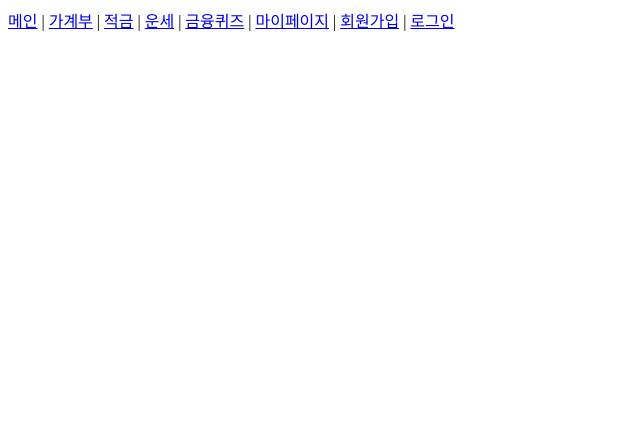
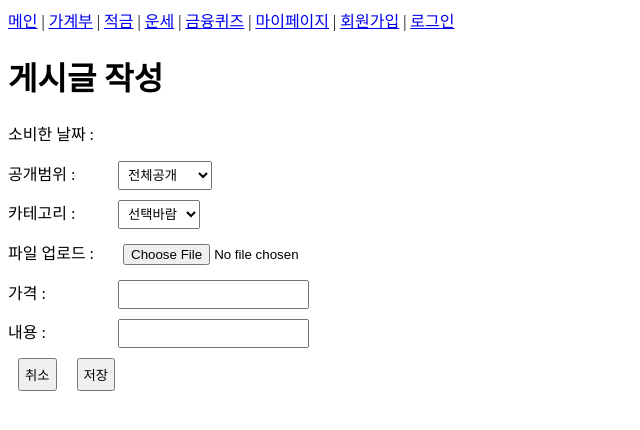
Before and after one commit to xongeeuse/finpjt, a Vue app in the folder final-pjt-front/: page /post-page in a window 1280 px wide. Shown: the top 430 px of the page, without its empty margins (0-640 px from the left). Built offline with nearby package versions, Linux system fonts and the light colour scheme.

Commit message:
Feat: 로그인 기능

```diff
--- a/final-pjt-front/src/App.vue
+++ b/final-pjt-front/src/App.vue
@@ -7,15 +7,51 @@
     <RouterLink :to="{ name: 'QuizView' }">금융퀴즈</RouterLink> |
     <RouterLink :to="{ name: 'MyPageView' }">마이페이지</RouterLink> |
     <RouterLink :to="{ name: 'SignupView' }">회원가입</RouterLink> |
-    <RouterLink :to="{ name: 'LoginView' }">로그인</RouterLink>
+    <a href="#" @click.prevent="toggleLoginModal">로그인</a>
   </nav>
   <RouterView/>
+
+  <div v-show="isLoginModalOpen" class="modal-overlay" @click="toggleLoginModal">
+    <div class="modal-content" @click.stop>
+      <!-- Login.vue 컴포넌트를 여기서 불러옴 -->
+      <Login />
+      <!-- 닫기 버튼 -->
+      <button @click="toggleLoginModal">닫기</button>
+    </div>
+  </div>
 </template>
 
 <script setup>
-import { RouterLink, RouterView } from "vue-router";
+import { ref } from "vue";
+import { RouterLink, RouterView } from "vue-router"
+import Login from "./components/accounts/Login.vue"
+
+// 모달 상태 관리
+const isLoginModalOpen = ref(false)
+
+const toggleLoginModal = () => {
+  isLoginModalOpen.value = !isLoginModalOpen.value;
+}
 </script>
 
 <style scoped>
+/* 모달 오버레이 (배경 어둡게 처리) */
+.modal-overlay {
+  position: fixed;
+  top: 0;
+  left: 0;
+  width: 100vw;
+  height: 100vh;
+  background-color: rgba(0, 0, 0, 0.5);
+  display: flex;
+  justify-content: center;
+  align-items: center;
+}
 
+/* 모달 콘텐츠 */
+.modal-content {
+  background-color: white;
+  padding: 20px;
+  border-radius: 8px;
+}
 </style>
--- a/final-pjt-front/src/components/accounts/Login.vue
+++ b/final-pjt-front/src/components/accounts/Login.vue
@@ -1,10 +1,24 @@
 <template>
   <div>
     <h1>로그인</h1>
+    <form action="">
+      <label for="id">ID : </label>
+      <input type="text" v-model="id" name="id" id="id">
+
+      <label for="password">PW : </label>
+      <input type="password" v-model="password" name="password" id="password">
+      <input type="submit" value="로그인">
+    </form>
   </div>
 </template>
 
 <script setup>
+import { ref } from 'vue'
+import { useCalendarStore } from '@/stores/counter';
+const id = ref('')
+const password = ref('')
+
+
 
 </script>
 
--- a/final-pjt-front/src/components/calendar/MonthCalendar.vue
+++ /dev/null
@@ -1,118 +0,0 @@
-<template>
-  <div class="calendar">
-     <nav>
-        <h3>{{ cal.yearText }} - {{ cal.monthText }}</h3>
-        <div class="navs">
-           <button @click="prevMonth">prev</button>
-           <button @click="nextMonth">next</button>
-        </div>
-     </nav>
-
-     <section class="dow">
-        <div v-for="day in days" :key="day" class="day">{{ day }}</div>
-     </section>
-
-     <section class="body">
-        <div v-for="week in cal.getWeeks()" :key="week" class="week">
-           <div v-for="date in week.days()" :key="date.ymdText" class="cell" :class="{ oob: !cal.containsDate(date), today: cal.isToday(date), sunday: date.weekOffset === 0, saturday: date.weekOffset === 6 }">
-              <span class="date">{{ date.date }}</span>
-           </div>
-        </div>
-     </section>
-  </div>
-  </template>
-
-  <script setup>
-  import { ref } from 'vue';
-  import { Calendar } from './Calendar'; // 경로 수정됨
-
-  const days = ['Sun', 'Mon', 'Tue', 'Wed', 'Thu', 'Fri', 'Sat'];
-  const currentYear = new Date().getFullYear();
-  const currentMonth = new Date().getMonth() + 1;
-
-  let cal = ref(Calendar.fromYm(currentYear, currentMonth));
-
-  const prevMonth = () => {
-     cal.value = cal.value.prevMonth();
-  };
-
-  const nextMonth = () => {
-     cal.value = cal.value.nextMonth();
-  };
-  </script>
-
-  <style scoped>
-  .calendar {
-     display: flex;
-     flex-direction: column;
-     height: auto;
-  }
-
-  .navs {
-     display: flex;
-     justify-content: space-between;
-     margin-bottom: 10px;
-  }
-
-  .navs button {
-     padding: 5px 10px;
-  }
-
-  .dow {
-     display: grid;
-     grid-template-columns: repeat(7, 1fr);
-     text-align: center;
-  }
-
-  .dow .day {
-     font-weight: bold;
-     padding-bottom: 10px;
-  }
-
-  .body {
-     display: grid;
-     grid-template-columns: repeat(7, 1fr);
-  }
-
-  .week {
-     display: contents; /* 각 주의 날짜를 그리드 내에서 개별적으로 배치 */
-  }
-
-  .cell {
-     display: flex;
-     justify-content: center;
-     align-items: center;
-     height: 80px;
-     border-bottom: 1px solid #e0e0e0;
-  }
-
-  .date {
-     display: inline-block;
-     width: 40px;
-     height: 40px;
-     line-height: 40px;
-     text-align: center;
-     border-radius: 50%;
-  }
-
-  .oob .date {
-     color: #ccc; /* 현재 달에 속하지 않는 날짜 흐리게 */
-  }
-
-  .today .date {
-     background-color: lightblue; /* 오늘 날짜 강조 */
-  }
-
-  .sunday .date {
-     color: red; /* 일요일 빨간색 */
-  }
-
-  .saturday .date {
-     color: blue; /* 토요일 파란색 */
-  }
-
-  /* 마우스 오버 시 날짜 셀 강조 */
-  .cell:hover .date {
-      background-color: rgba(0, 0, 255, 0.1);
-  }
-  </style>
--- a/final-pjt-front/src/router/index.js
+++ b/final-pjt-front/src/router/index.js
@@ -3,6 +3,7 @@ import FortuneView from "@/views/FortuneView.vue";
 import LoginView from "@/views/LoginView.vue";
 import MainView from "@/views/MainView.vue";
 import MyPageView from "@/views/MyPageView.vue";
+import PostPageView from "@/views/PostPageView.vue";
 import QuizView from "@/views/QuizView.vue";
 import SavingView from "@/views/SavingView.vue";
 import SignupView from "@/views/SignupView.vue";
@@ -51,6 +52,11 @@ const router = createRouter({
       name: "LoginView",
       component: LoginView,
     },
+    {
+      path: '/post-page',
+      name: 'PostPageView',
+      component: PostPageView,
+    }
   ],
 });
 
--- a/final-pjt-front/src/stores/counter.js
+++ b/final-pjt-front/src/stores/counter.js
@@ -2,11 +2,16 @@ import { ref, computed } from "vue";
 import { defineStore } from "pinia";
 import axios from "axios";
 
-export const useCalendarStore = defineStore(
-  "calendar",
-  () => {}
-  // return {}
-);
+export const useCalendarStore = defineStore("dateStore", {
+  state: () => ({
+    selectedDate: ref('')
+  }),
+  actions: {
+    setSelectedDate(date) {
+      this.selectedDate = date
+    }
+  }
+});
 
 export const useSavingStore = defineStore("saving", {
   state: () => ({
@@ -33,3 +38,9 @@ export const useSavingStore = defineStore("saving", {
     },
   },
 });
+
+export const useAccountStore = defineStore('account', {
+  state: () => ({
+    API_URL: 'http://127.0.0.1:8000/'
+  })
+})
--- a/final-pjt-front/src/views/CalendarView.vue
+++ b/final-pjt-front/src/views/CalendarView.vue
@@ -1,14 +1,135 @@
 <template>
-  <div>
-    <h1>가계부</h1>
-    <MonthCalendar />
+  <div class="calendar">
+    <nav>
+      <h3>{{ cal.yearText }} - {{ cal.monthText }}</h3>
+      <div class="navs">
+        <button @click="prevMonth">prev</button>
+        <button @click="nextMonth">next</button>
+      </div>
+    </nav>
+
+    <section class="dow">
+      <div v-for="day in days" :key="day" class="day">{{ day }}</div>
+    </section>
+
+    <section class="body">
+      <div v-for="week in cal.getWeeks()" :key="week" class="week">
+        <div v-for="date in week.days()" :key="date.ymdText" class="cell"
+          :class="{ oob: !cal.containsDate(date), today: cal.isToday(date), sunday: date.weekOffset === 0, saturday: date.weekOffset === 6 }"
+          @click="goToNewPost(date)">
+          <span class="date">{{ date.date }}</span>
+        </div>
+      </div>
+    </section>
   </div>
 </template>
 
 <script setup>
-import MonthCalendar from '@/components/calendar/MonthCalendar.vue';
+import { ref } from 'vue'
+import { useRouter } from 'vue-router'
+import { Calendar } from '@/components/calendar/Calendar';
+import { useCalendarStore } from '@/stores/counter';
+
+const days = ['Sun', 'Mon', 'Tue', 'Wed', 'Thu', 'Fri', 'Sat']
+const currentYear = new Date().getFullYear()
+const currentMonth = new Date().getMonth() + 1
+
+let cal = ref(Calendar.fromYm(currentYear, currentMonth))
+const router = useRouter()
+const dateStore = useCalendarStore()
+
+const prevMonth = () => {
+  cal.value = cal.value.prevMonth()
+}
+
+const nextMonth = () => {
+  cal.value = cal.value.nextMonth()
+}
+
+// 날짜 클릭 시 호출되는 함수
+const goToNewPost = (date) => {
+  const formattedDate = `${date.year}-${String(date.month).padStart(2, '0')}-${String(date.date).padStart(2, '0')}`
+
+  dateStore.setSelectedDate(formattedDate);
+
+  router.push({
+    name: 'PostPageView'
+  })
+}
 </script>
 
 <style scoped>
+.calendar {
+  display: flex;
+  flex-direction: column;
+  height: auto;
+}
 
+.navs {
+  display: flex;
+  justify-content: space-between;
+  margin-bottom: 10px;
+}
+
+.navs button {
+  padding: 5px 10px;
+}
+
+.dow {
+  display: grid;
+  grid-template-columns: repeat(7, 1fr);
+  text-align: center;
+}
+
+.dow .day {
+  font-weight: bold;
+  padding-bottom: 10px;
+}
+
+.body {
+  display: grid;
+  grid-template-columns: repeat(7, 1fr);
+}
+
+.week {
+  display: contents;
+}
+
+.cell {
+  display: flex;
+  justify-content: center;
+  align-items: center;
+  height: 80px;
+  border-bottom: 1px solid #e0e0e0;
+}
+
+.date {
+  display: inline-block;
+  width: 40px;
+  height: 40px;
+  line-height: 40px;
+  text-align: center;
+  border-radius: 50%;
+}
+
+.oob .date {
+  color: #ccc;
+}
+
+.today .date {
+  background-color: lightblue;
+}
+
+.sunday .date {
+  color: red;
+}
+
+.saturday .date {
+  color: blue;
+}
+
+/* 마우스 오버 시 날짜 셀 강조 */
+.cell:hover .date {
+  background-color: rgba(0, 0, 255, 0.1);
+}
 </style>
--- a/final-pjt-front/src/views/LoginView.vue
+++ b/final-pjt-front/src/views/LoginView.vue
@@ -8,6 +8,6 @@
 
 </script>
 
-<style lang="scss" scoped>
+<style scoped>
 
 </style>
--- /dev/null
+++ b/final-pjt-front/src/views/PostPageView.vue
@@ -0,0 +1,86 @@
+<template>
+  <div>
+    <h1>게시글 작성</h1>
+
+    <!-- 소비한 날짜 -->
+    <div style="margin-bottom: 10px;">
+      <p id="expenses_date">소비한 날짜 : {{ selectedDate }}</p>
+      <label for="privacy_setting">공개범위 : </label>
+      <select name="privacy_setting" id="privacy_setting">
+        <option value="public">전체공개</option>
+        <option value="subscriber">구독자공개</option>
+        <option value="private">비공개</option>
+      </select>
+    </div>
+
+    <!-- 카테고리 선택 -->
+    <div style="margin-bottom: 10px;">
+      <label for="category_id">카테고리 :</label>
+      <select name="category_id" id="category_id">
+        <option value="">선택바람</option>
+        <option value="1">식비</option>
+        <option value="2">문화</option>
+        <option value="3">생활비</option>
+      </select>
+    </div>
+
+    <!-- 파일 업로드 -->
+    <div style="margin-bottom: 10px;">
+      <label for="image">파일 업로드 :</label>
+      <input
+        type="file"
+        name="image"
+        id="image"
+        @change="onFileChange"
+      >
+    </div>
+
+    <!-- 가격 입력 -->
+    <div style="margin-bottom: 10px;">
+      <label for="price">가격 :</label>
+      <input type="number" name="price" id="price">
+    </div>
+
+    <!-- 내용 입력 -->
+    <form style="margin-bottom: 10px;">
+      <div style="margin-bottom: 10px;">
+        <label for="content">내용 :</label>
+        <input type="text" name="content" id="content">
+      </div>
+
+      <!-- 버튼 -->
+      <input type="submit" value="취소">
+      <input type="submit" value="저장">
+    </form>
+  </div>
+</template>
+
+<script setup>
+import { ref } from 'vue'
+import { useCalendarStore } from '@/stores/counter'
+
+const dateStore = useCalendarStore()
+const selectedDate = dateStore.selectedDate
+
+
+</script>
+
+<style scoped>
+  div {
+    margin-bottom: 15px;
+  }
+
+  label {
+    display: inline-block;
+    width: 100px;
+  }
+
+  input, select {
+    padding: 5px;
+    margin-left: 10px;
+  }
+
+  input[type='submit'] {
+    margin-right: 10px;
+  }
+</style>
```
Also changed, not shown: final-pjt-front/src/views/MainView.vue (line endings or trailing spaces).
